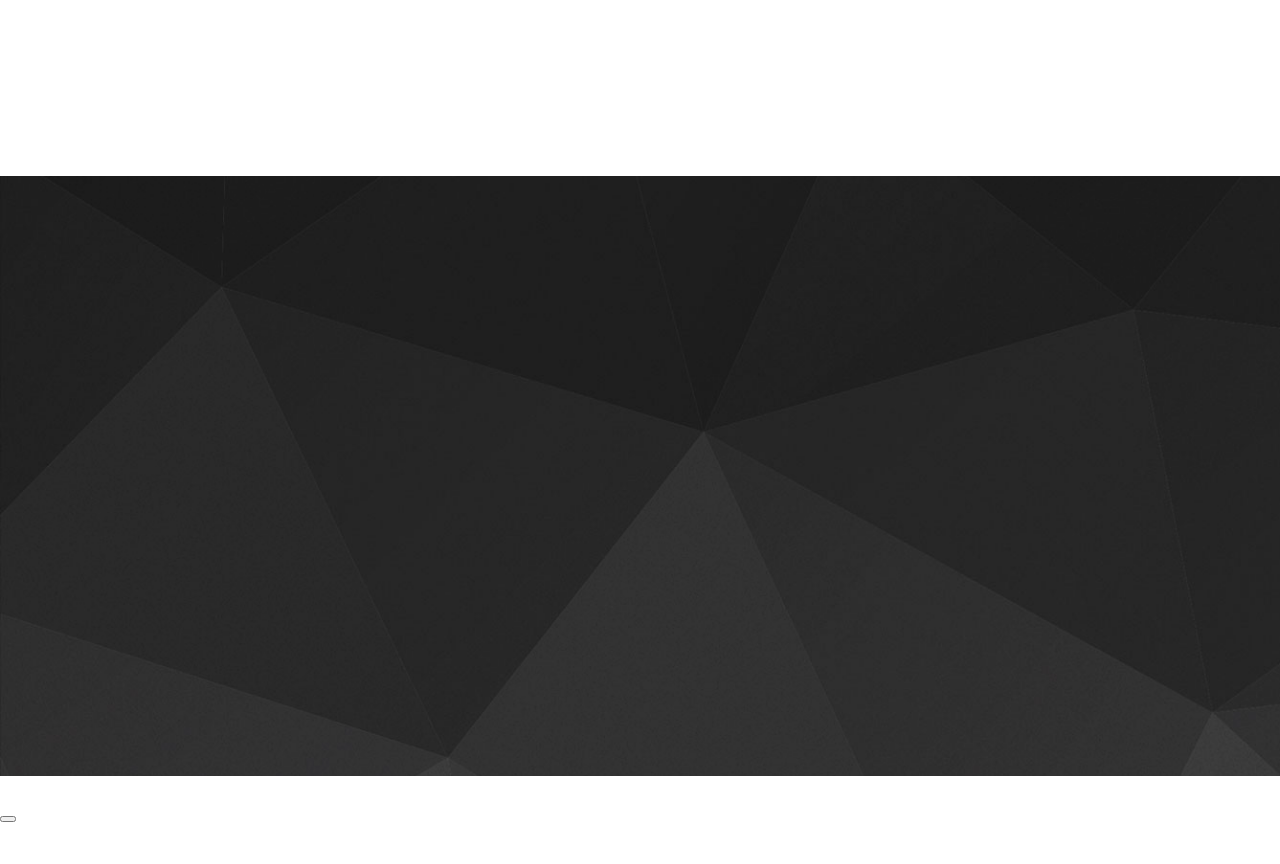
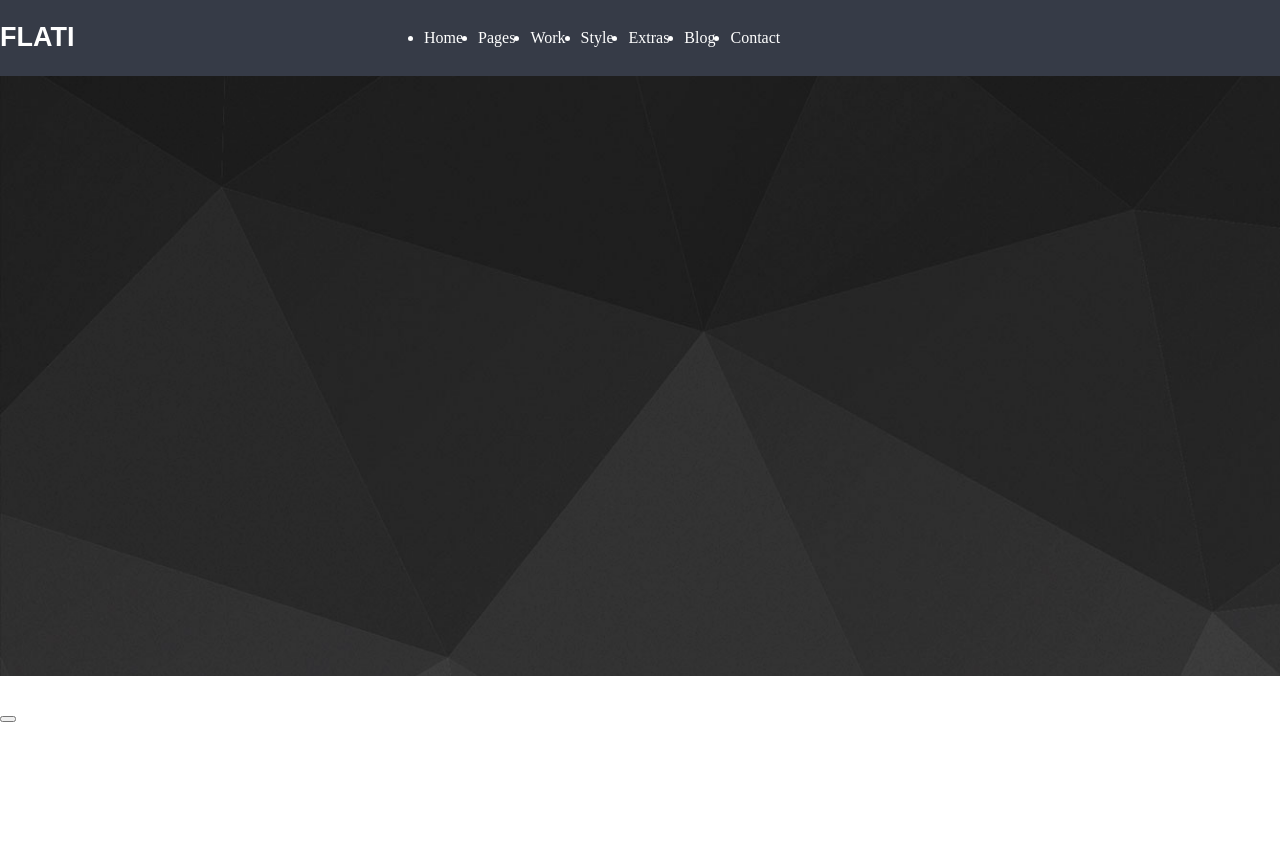
Before and after one commit to M1MOS/Flati-Sass, a plain HTML site: page index.html in a window 1280 px wide. Shown: the top 864 px of the page. Drawn offline with Linux system fonts and the light colour scheme.

Commit message:
creation navbar

```diff
--- a/index.html
+++ b/index.html
@@ -10,7 +10,7 @@
 <body>
     <header>
         <div class="icon">
-            <img src="" alt="">
+            <h2>Flati</h2>
         </div>
         <div class="nav">
             <ul>
@@ -99,5 +99,8 @@
 
         </div>
     </footer>
+    <div class="after">
+        <p>FLATI © 2018 - All Rights Reserved : Template by Spiral Pixel</p>
+    </div>
 </body>
 </html>
--- a/public/sass/style.sass
+++ b/public/sass/style.sass
@@ -1,3 +1,27 @@
 body
     margin: 0
     color: white
+
+header
+    display: flex
+    width:100%
+    background-color: #363B47
+    height: auto
+    justify-content: center
+    align-items: center
+    .icon
+        width: 30%
+        font-size: 18px
+        font-family: Arial, Helvetica, sans-serif
+        text-transform: uppercase
+        justify-content: center
+        align-items: center
+    .nav
+        display: flex
+        width: 70%
+        flex-direction: row
+        ul
+            display: flex
+            gap: 15px
+            li
+                text-decoration: none
```
Also changed, not shown: public/css/style.css, 1 other file.
